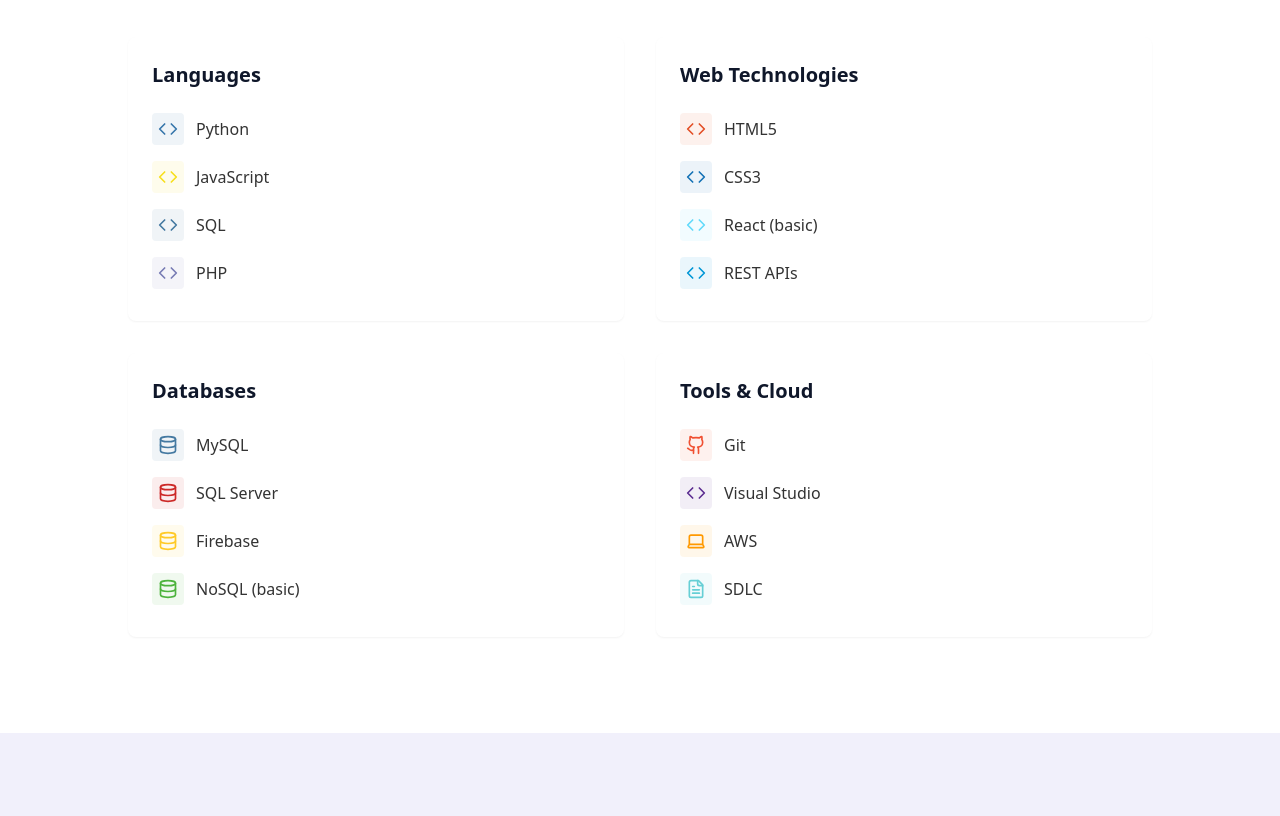
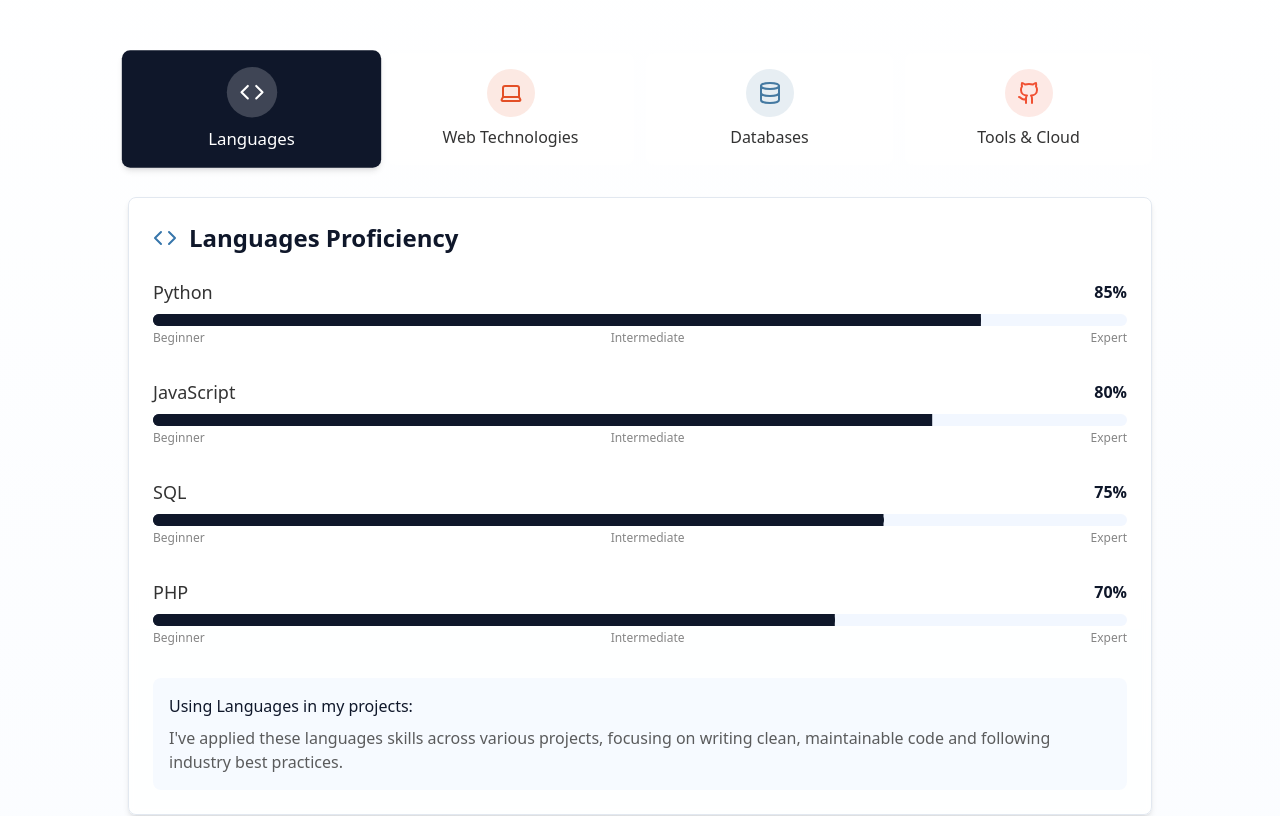
Before and after one commit to Bhushan-11-11/nagabhushan, a React (Vite) app: page / in a window 1280 px wide. Shown: the part 2583-3399 px from the top of the page. Built offline with nearby package versions, Linux system fonts and the light colour scheme.

Commit message:
Refactor: Improve technical skills section design
Redesigned the technical skills section for a more visually appealing and dynamic presentation.

```diff
--- a/src/components/Skills.tsx
+++ b/src/components/Skills.tsx
@@ -8,107 +8,169 @@ import {
 } from 'lucide-react';
 import { Progress } from "@/components/ui/progress";
 import { useState } from 'react';
+import { Card } from '@/components/ui/card';
 
 const skills = [
   {
     category: 'Languages',
+    icon: Code,
+    color: '#3776AB',
     items: [
-      { name: 'Python', icon: Code, color: '#3776AB', proficiency: 85 },
-      { name: 'JavaScript', icon: Code, color: '#F7DF1E', proficiency: 80 },
-      { name: 'SQL', icon: Code, color: '#4479A1', proficiency: 75 },
-      { name: 'PHP', icon: Code, color: '#777BB4', proficiency: 70 }
+      { name: 'Python', proficiency: 85 },
+      { name: 'JavaScript', proficiency: 80 },
+      { name: 'SQL', proficiency: 75 },
+      { name: 'PHP', proficiency: 70 }
     ]
   },
   {
     category: 'Web Technologies',
+    icon: Laptop,
+    color: '#E34F26',
     items: [
-      { name: 'HTML5', icon: Code, color: '#E34F26', proficiency: 90 },
-      { name: 'CSS3', icon: Code, color: '#1572B6', proficiency: 85 },
-      { name: 'React (basic)', icon: Code, color: '#61DAFB', proficiency: 75 },
-      { name: 'REST APIs', icon: Code, color: '#0096D6', proficiency: 70 }
+      { name: 'HTML5', proficiency: 90 },
+      { name: 'CSS3', proficiency: 85 },
+      { name: 'React (basic)', proficiency: 75 },
+      { name: 'REST APIs', proficiency: 70 }
     ]
   },
   {
     category: 'Databases',
+    icon: Database,
+    color: '#4479A1',
     items: [
-      { name: 'MySQL', icon: Database, color: '#4479A1', proficiency: 80 },
-      { name: 'SQL Server', icon: Database, color: '#CC2927', proficiency: 75 },
-      { name: 'Firebase', icon: Database, color: '#FFCA28', proficiency: 85 },
-      { name: 'NoSQL (basic)', icon: Database, color: '#4DB33D', proficiency: 65 }
+      { name: 'MySQL', proficiency: 80 },
+      { name: 'SQL Server', proficiency: 75 },
+      { name: 'Firebase', proficiency: 85 },
+      { name: 'NoSQL (basic)', proficiency: 65 }
     ]
   },
   {
     category: 'Tools & Cloud',
+    icon: Github,
+    color: '#F05032',
     items: [
-      { name: 'Git', icon: Github, color: '#F05032', proficiency: 85 },
-      { name: 'Visual Studio', icon: Code, color: '#5C2D91', proficiency: 80 },
-      { name: 'AWS', icon: Laptop, color: '#FF9900', proficiency: 70 },
-      { name: 'SDLC', icon: FileText, color: '#66CFD5', proficiency: 75 }
+      { name: 'Git', proficiency: 85 },
+      { name: 'Visual Studio', proficiency: 80 },
+      { name: 'AWS', proficiency: 70 },
+      { name: 'SDLC', proficiency: 75 }
     ]
   }
 ];
 
 const Skills = () => {
-  const [hoveredCategory, setHoveredCategory] = useState<string | null>(null);
+  const [activeCategory, setActiveCategory] = useState<string>('Languages');
 
   return (
-    <section id="skills" className="section bg-white">
+    <section id="skills" className="section bg-gradient-to-b from-white to-softBlue/10">
       <div className="container mx-auto px-4">
-        <h2 className="section-title text-center">Technical Skills</h2>
+        <h2 className="section-title text-center mb-12">Technical Skills</h2>
 
-        <div className="grid grid-cols-1 md:grid-cols-2 gap-8 max-w-5xl mx-auto">
-          {skills.map((category, categoryIndex) => (
-            <div
-              key={categoryIndex}
-              className="reveal bg-white p-6 rounded-lg shadow-sm transition-all duration-300 hover:shadow-md"
-              onMouseEnter={() => setHoveredCategory(category.category)}
-              onMouseLeave={() => setHoveredCategory(null)}
-            >
-              <h3 className="text-xl font-semibold text-primary mb-6">{category.category}</h3>
-
-              <div className="space-y-4">
-                {category.items.map((skill, skillIndex) => {
-                  const Icon = skill.icon;
-                  const isHovered = hoveredCategory === category.category;
+        <div className="max-w-5xl mx-auto">
+          {/* Category Navigation */}
+          <div className="grid grid-cols-2 md:grid-cols-4 gap-3 mb-8">
+            {skills.map((category) => {
+              const Icon = category.icon;
+              const isActive = activeCategory === category.category;
 
               return (
+                <button
+                  key={category.category}
+                  className={`reveal transition-all duration-300 p-4 rounded-lg flex flex-col items-center justify-center ${
+                    isActive
+                      ? 'bg-primary text-white shadow-md scale-105'
+                      : 'bg-white/80 hover:bg-white hover:shadow-sm'
+                  }`}
+                  onClick={() => setActiveCategory(category.category)}
+                >
                   <div
-                      key={skillIndex}
-                      className="skill-item"
+                    className={`w-12 h-12 rounded-full flex items-center justify-center mb-2 ${
+                      isActive ? 'bg-white/20' : `bg-opacity-20`
+                    }`}
+                    style={{ backgroundColor: isActive ? 'rgba(255,255,255,0.2)' : `${category.color}20` }}
                   >
-                      <div className="flex items-center gap-3 mb-2">
-                        <div
-                          className="w-8 h-8 rounded flex items-center justify-center"
-                          style={{ backgroundColor: `${skill.color}15` }}
-                        >
-                          <Icon size={20} color={skill.color} />
+                    <Icon size={24} color={isActive ? "white" : category.color} />
                   </div>
-                        <span className="text-charcoal font-medium">{skill.name}</span>
-                        {isHovered && (
-                          <span className="text-charcoal/60 text-sm ml-auto">
+                  <span className={`font-medium text-sm md:text-base ${isActive ? 'text-white' : 'text-charcoal'}`}>
+                    {category.category}
+                  </span>
+                </button>
+              );
+            })}
+          </div>
+
+          {/* Skills Detail */}
+          <div className="reveal">
+            {skills.map((category) => {
+              if (category.category !== activeCategory) return null;
+
+              return (
+                <div key={category.category} className="animate-scale-in">
+                  <Card className="p-6 bg-white/80 backdrop-blur-sm shadow-md">
+                    <h3 className="text-2xl font-bold text-primary mb-6 flex items-center">
+                      <category.icon color={category.color} className="mr-3" />
+                      {category.category} Proficiency
+                    </h3>
+
+                    <div className="space-y-8">
+                      {category.items.map((skill, idx) => (
+                        <div key={idx} className="skill-item">
+                          <div className="flex justify-between items-center mb-2">
+                            <span className="text-lg font-medium text-charcoal">
+                              {skill.name}
+                            </span>
+                            <span className="text-primary font-semibold">
                               {skill.proficiency}%
                             </span>
-                        )}
                           </div>
-                      {isHovered && (
-                        <div className="skill-progress">
+
+                          <div className="relative">
                             <Progress
                               value={skill.proficiency}
-                            className="h-2 bg-softBlue/20"
+                              className="h-3 rounded-full bg-softBlue/30"
                               style={{
-                              transition: "all 0.6s ease-out",
+                                transition: "all 1s ease-out",
+                              }}
+                            />
+                            <div
+                              className="absolute top-0 h-3 rounded-full bg-gradient-to-r from-primary/80 to-primary"
+                              style={{
+                                width: `${skill.proficiency}%`,
+                                animation: `growWidth 1.5s ease-out`
                               }}
                             />
                           </div>
-                      )}
+
+                          {/* Skill level indicator */}
+                          <div className="mt-1 flex justify-between">
+                            <span className="text-xs text-charcoal/60">Beginner</span>
+                            <span className="text-xs text-charcoal/60">Intermediate</span>
+                            <span className="text-xs text-charcoal/60">Expert</span>
+                          </div>
+                        </div>
+                      ))}
+                    </div>
+
+                    <div className="mt-8 bg-softBlue/20 p-4 rounded-lg">
+                      <h4 className="font-medium text-primary mb-2">Using {activeCategory} in my projects:</h4>
+                      <p className="text-charcoal/80">
+                        I've applied these {activeCategory.toLowerCase()} skills across various projects,
+                        focusing on writing clean, maintainable code and following industry best practices.
+                      </p>
+                    </div>
+                  </Card>
                 </div>
               );
             })}
           </div>
         </div>
-          ))}
       </div>
-      </div>
+
+      <style jsx>{`
+        @keyframes growWidth {
+          from { width: 0; }
+          to { width: 100%; }
+        }
+      `}</style>
     </section>
   );
 };
--- a/src/index.css
+++ b/src/index.css
@@ -1,3 +1,4 @@
+
 @tailwind base;
 @tailwind components;
 @tailwind utilities;
@@ -126,4 +127,9 @@
   .skill-icon {
     @apply transition-all duration-300 hover:-translate-y-2;
   }
+
+  @keyframes growWidth {
+    from { width: 0; }
+    to { width: 100%; }
+  }
 }
```
Lines whose indentation alone changed are shown as unchanged.
